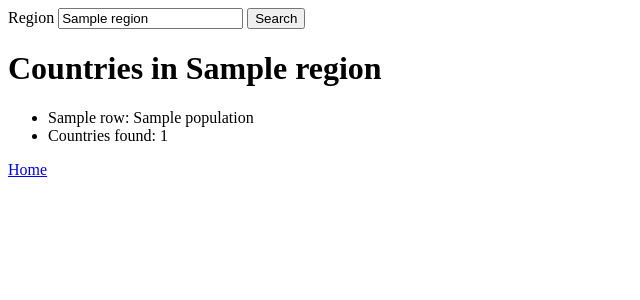
After one commit to henriettegri/ga-emne1-student-work, a Flask app: template 11-pysql-flask/02-exercises/templates/countries.html in a window 1280 px wide. The commit adds this page. Shown: the top 300 px of the page, without its empty margins (0-640 px from the left). Run offline with Flask 3, Linux system fonts and the light colour scheme; the template is opened without the code that fills it: most values are stand-ins (such as "Sample title", 1, 10 or a date in 2020).

Commit message:
Added exercises to lesson 11

```diff
--- a/11-pysql-flask/02-exercises/app.py
+++ b/11-pysql-flask/02-exercises/app.py
@@ -1,6 +1,11 @@
 from flask import Flask
 from flask import render_template
 from flask import request
+
+from database import get_cities
+from database import get_countries
+
+from mysql.connector import Error
 
 app = Flask(__name__)
 app.url_map.strict_slashes = False
@@ -17,3 +22,31 @@ def about():
 def greet():
         name = request.args.get("name", "Guest").strip().upper()
         return render_template("greet.html", name=name)
+
+@app.route("/cities")
+def cities():
+        code = request.args.get("country", "NOR").strip().upper()
+        if (len(code)) != 3 or not code.isascii() or not code.isalpha():
+                return "Invalid code", 400
+
+        try:
+                rows = get_cities(code)
+        except Error:
+                app.logger.exception("Database query failed")
+                return "Database unavailable", 503
+        count = len(rows)
+        return render_template("cities.html", code=code, rows=rows, count=count)
+
+@app.route("/countries")
+def countries():
+        region = request.args.get("region", "Southern Europe").strip()
+        if not region:
+                return "Invalid region", 400
+
+        try:
+                rows = get_countries(region)
+        except Error:
+                app.logger.exception("Database query failed")
+                return "Database unavailable", 503
+        count = len(rows)
+        return render_template("countries.html", region=region, rows=rows, count=count)
--- /dev/null
+++ b/11-pysql-flask/02-exercises/templates/countries.html
@@ -0,0 +1,33 @@
+<!doctype html>
+<html lang="en">
+<header>
+        <meta charset="utf-8">
+        <title>Countries</title>
+</header>
+<body>
+<form action="/countries" method="get">
+    <label for="region">
+        Region
+    </label>
+    <input id="region"
+           name="region"
+           value ="{{ region }}">
+    <button type="submit">Search</button>
+</form>
+<h1>Countries in {{ region }}</h1>
+<ul>
+    {% for name, population in rows %}
+    <li>
+        {{ name }}: {{ population }}
+    </li>
+    {% else %}
+    <li> No countries found.</li>
+    {% endfor %}
+    <li>Countries found: {{ count }}</li>
+</ul>
+
+<a href="/">Home </a></br>
+
+
+</body>
+</html>
--- a/11-pysql-flask/02-exercises/templates/index.html
+++ b/11-pysql-flask/02-exercises/templates/index.html
@@ -8,6 +8,8 @@
 <h1>{{ heading }}</h1>
 <p>Dette er en testside!</p>
 <a href="/about">About </a></br>
+<a href="/cities">Cities </a></br>
+<a href="/countries">Countries </a></br>
 <a href="/greet">Greet </a>
 
 </body>
```
Also changed, not shown: 11-pysql-flask/02-exercises/countries.py (added, +16 -0 lines), 11-pysql-flask/02-exercises/database.py (added, +31 -0 lines), 11-pysql-flask/02-exercises/templates/cities.html (added, +34 -0 lines).
